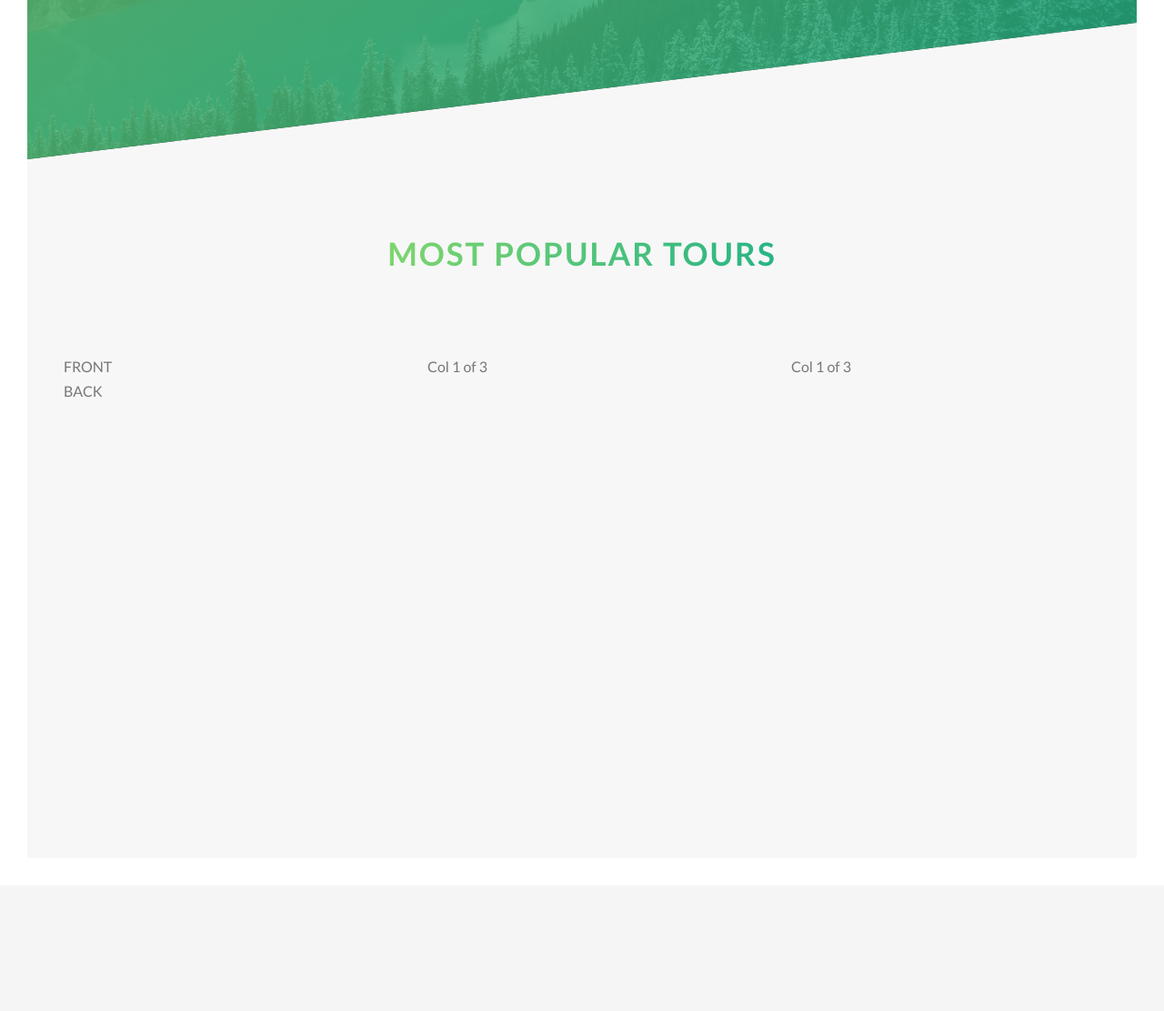
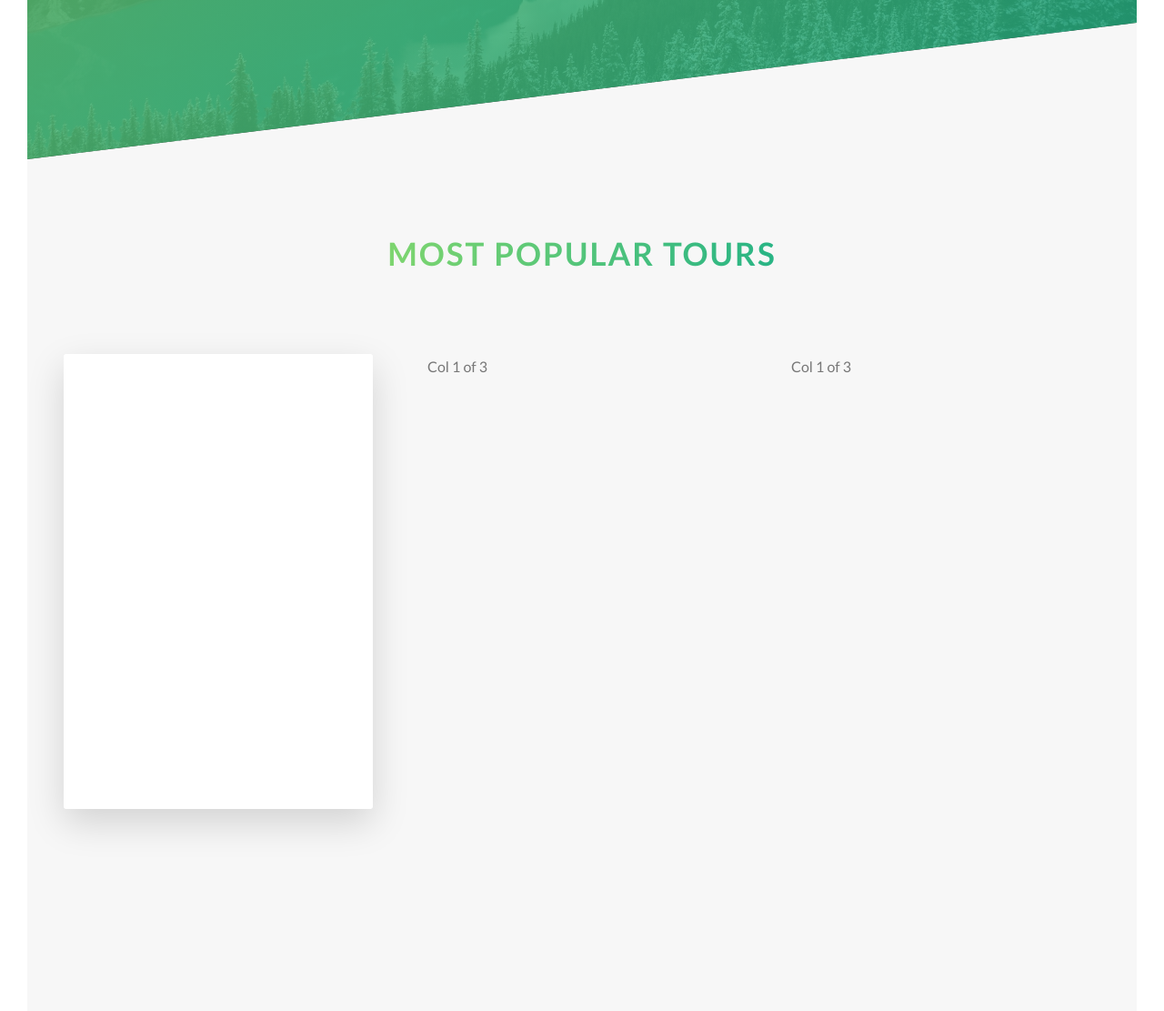
Before and after one commit to Tyler-Pritchard/SASS-template, a PHP site: page / in a window 1280 px wide. Shown: the part 2220-3331 px from the top of the page at 91% size. Before the commit the page ends 2656 px from the top, so only its background shows below. Run offline with PHP 8.4, Linux system fonts and the light colour scheme.

Commit message:
render card 1

```diff
--- a/css/style.css
+++ b/css/style.css
@@ -186,6 +186,34 @@ body {
   box-shadow: 0 0.5rem 1rem rgba(0, 0, 0, 0.15);
   transform: translateY(0); }
 
+.card {
+  perspective: 150rem;
+  -moz-perspective: 150rem;
+  position: relative;
+  height: 50rem; }
+  .card__side {
+    color: #fff;
+    font-size: 2rem;
+    height: 50rem;
+    transition: all .8s ease;
+    position: absolute;
+    top: 0;
+    left: 0;
+    width: 100%;
+    backface-visibility: hidden;
+    border-radius: 3px;
+    box-shadow: 0 1.5rem 4rem rgba(0, 0, 0, 0.15); }
+    .card__side--front {
+      background-color: #fff; }
+    .card__side--back {
+      transform: rotateY(180deg); }
+      .card__side--back-1 {
+        background-image: linear-gradient(to right bottom, #ffb900, #ff7730); }
+  .card:hover .card__side--front {
+    transform: rotateY(180deg); }
+  .card:hover .card__side--back {
+    transform: rotateY(0deg); }
+
 .composition {
   position: relative; }
   .composition__photo {
--- a/index.html
+++ b/index.html
@@ -127,10 +127,10 @@
             <div class="row">
                 <div class="col-1-of-3">
                     <div class="card">
-                        <div class="card__side--front">
+                        <div class="card__side card__side--front">
                             FRONT
                         </div>
-                        <div class="card__side--back">
+                        <div class="card__side card__side--back card__side--back-1">
                             BACK
                         </div>
                     </div>
--- a/sass/abstracts/_variables.scss
+++ b/sass/abstracts/_variables.scss
@@ -2,6 +2,12 @@
 $color-primary: #55c57a;
 $color-primary-light: #7ed56f;
 $color-primary-dark: #28b485;
+
+$color-secondary-light: #ffb900;
+$color-secondary-dark: #ff7730;
+
+$color-tertiary-light: #2998ff;
+$color-tertiary-dark: #5643fa;
 
 $color-grey-light-1: #f7f7f7;
 
--- a/sass/components/_card.scss
+++ b/sass/components/_card.scss
@@ -1,25 +1,42 @@
 .card {
     perspective: 150rem;
     -moz-perspective: 150rem;
+    position: relative;
+    height: 50rem;
 
     &__side {
-        background-color: orangered;
         color: #fff;
         font-size: 2rem;
+
         height: 50rem;
-        transition: all .8s;
+        transition: all .8s ease;
+        position: absolute;
+        top: 0;
+        left: 0;
+        width: 100%;
+        backface-visibility: hidden;
+        border-radius: 3px;
+        box-shadow: 0 1.5rem 4rem rgba($color-black, .15);
 
         &--front {
-            background-color: orangered;
+            background-color: $color-white;
         }
 
-        &&--back {
-            background-color: green;
+        &--back {
+            transform: rotateY(180deg);
+
+            &-1 {
+                background-image: linear-gradient(to right bottom, $color-secondary-light, $color-secondary-dark);
+            }
         }
     }
 
-    &:hover &__side {
+    &:hover &__side--front {
         transform: rotateY(180deg);
     }
 
+    &:hover &__side--back {
+        transform: rotateY(0deg);
+    }
+
 }
--- a/sass/main.scss
+++ b/sass/main.scss
@@ -10,7 +10,7 @@
 @import "pages/home";
 
 @import "components/button";
-@import "comonents/card";
+@import "components/card";
 @import "components/composition";
 @import "components/feature-box";
 
```
